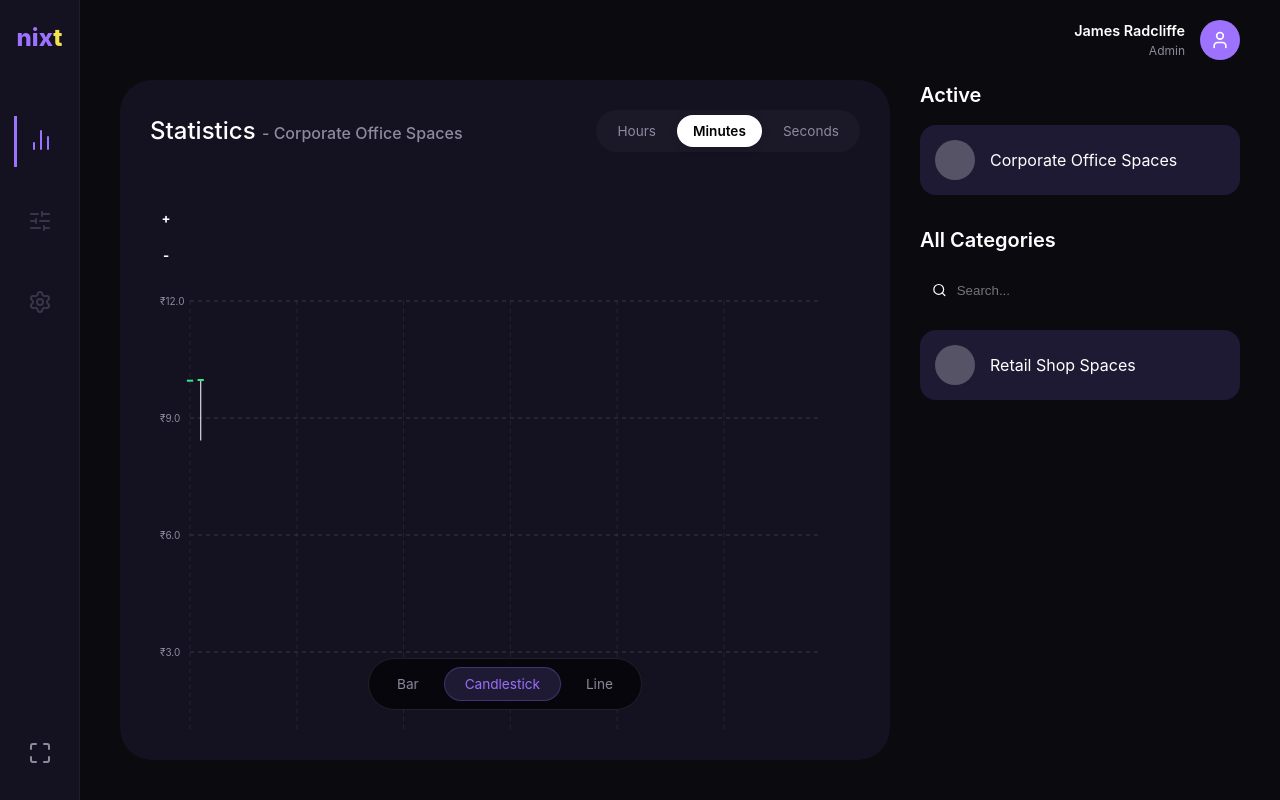
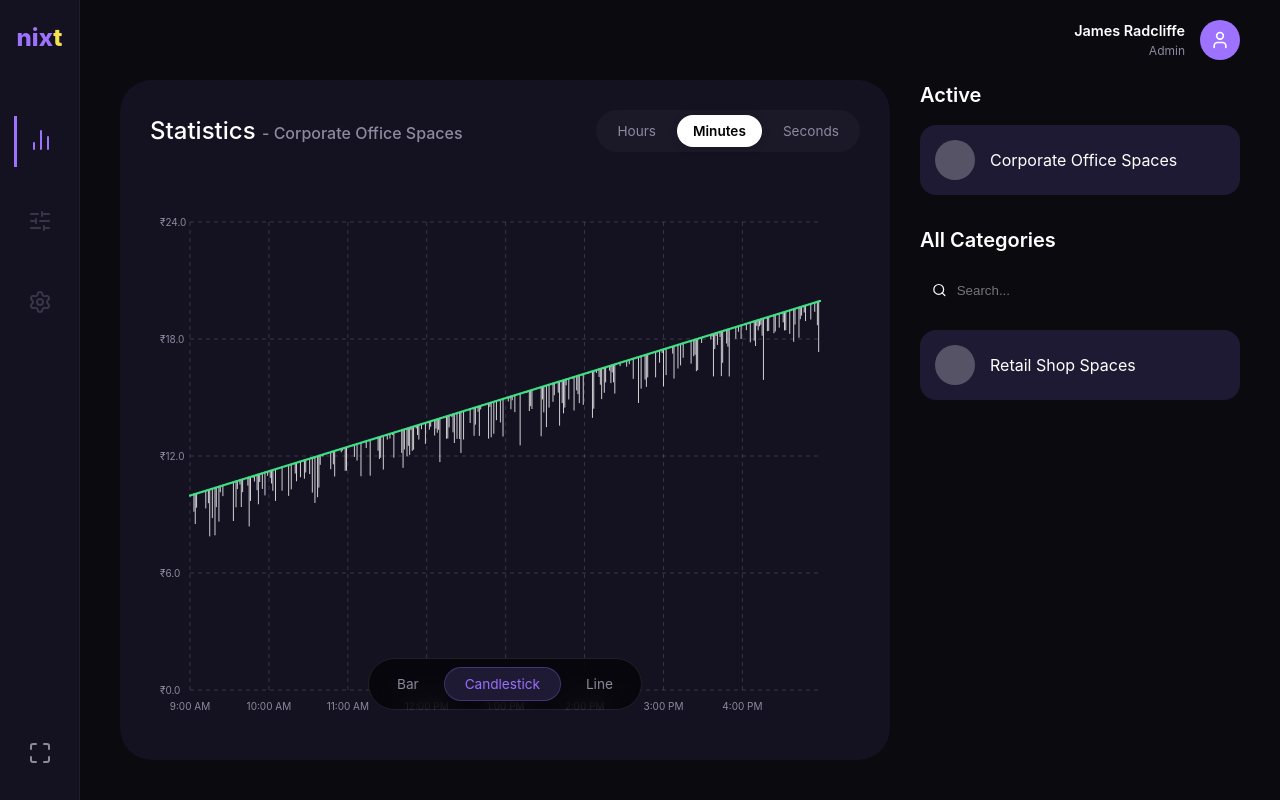
Before and after one commit to NdonwiRhema/demo--simulation, a React (Vite) app: page / in a window 1280 px wide. Built offline with nearby package versions, Linux system fonts and the light colour scheme.

Commit message:
Points are plottefd correctly on the chart

```diff
--- a/src/components/Chart/CustomChart.tsx
+++ b/src/components/Chart/CustomChart.tsx
@@ -1,10 +1,9 @@
 import React, { useMemo, useEffect, useRef, useState } from 'react';
 import { useAppConfig } from '../../context/AppContext';
 import { Category, ChartMode, ChartDataPoint } from '../../types';
-import { generateSimulationData, generateDailyMacroData } from '../../core/SimulationEngine';
+import { generateSimulationData } from '../../core/SimulationEngine';
 
-interface Props {
-}
+interface Props {}
 
 export default function CustomChart({}: Props) {
   const { categories, activeCategoryId, chartMode, timeFrame, currency } = useAppConfig();
@@ -17,8 +16,6 @@ export default function CustomChart({}: Props) {
   const [dimensions, setDimensions] = useState({ width: 800, height: 400 });
   const [hoveredIndex, setHoveredIndex] = useState<number | null>(null);
   const [clickedIndex, setClickedIndex] = useState<number | null>(null);
-  const [simulatedTime, setSimulatedTime] = useState<Date | null>(null);
-  const [zoomLevel, setZoomLevel] = useState(1);
 
   useEffect(() => {
     if (!containerRef.current) return;
@@ -32,129 +29,67 @@ export default function CustomChart({}: Props) {
     return () => observer.disconnect();
   }, []);
 
-  const currentHour = simulatedTime ? simulatedTime.getHours() : (category?.settings.dayHours === 'Daylight' ? 9 : 0);
-
-  const macroData = useMemo(() => {
+  const rawData = useMemo(() => {
     if (!category) return [];
-    return generateDailyMacroData(category.settings, new Date());
+    return generateSimulationData(category.settings, new Date());
   }, [category]);
 
-  const [dataMap, setDataMap] = useState<Record<number, ChartDataPoint[]>>({});
+  const displayData = useMemo(() => {
+    if (!category || rawData.length === 0) return [];
 
-  useEffect(() => {
-    if (!category) return;
-    setDataMap({}); // Clear memory when category changes
-  }, [category]);
+    if (timeFrame === 'Hours') {
+      const hourly: ChartDataPoint[] = [];
+      const grouped = new Map<number, ChartDataPoint[]>();
 
-  useEffect(() => {
-    if (!category) return;
-
-    setDataMap(prev => {
-      const next = { ...prev };
-      let changed = false;
-
-      // 1. Fetch current hour if missing
-      if (!next[currentHour]) {
-        next[currentHour] = generateSimulationData(category.settings, new Date(), currentHour);
-        changed = true;
+      for(const pt of rawData) {
+         const h = pt.time.getHours();
+         if(!grouped.has(h)) grouped.set(h, []);
+         grouped.get(h)!.push(pt);
       }
 
-      // 2. Prefetch next hour silently
-      const nextHour = currentHour + 1;
-      const endHour = category.settings.dayHours === 'Daylight' ? 17 : 24;
-      if (nextHour < endHour && !next[nextHour]) {
-        setTimeout(() => {
-           setDataMap(p => {
-              if (p[nextHour]) return p;
-              return { ...p, [nextHour]: generateSimulationData(category.settings, new Date(), nextHour) };
+      grouped.forEach((pts, h) => {
+         const last = pts[pts.length - 1];
+         const sumVol = pts.reduce((a, b) => a + b.volume, 0);
+         hourly.push({
+            time: new Date(pts[0].time.getFullYear(), pts[0].time.getMonth(), pts[0].time.getDate(), h, 0, 0, 0),
+            volume: sumVol,
+            maxVolume: category.settings.rateOfDepletion,
+            price: last.price, // Close price of the hour
+            isProgressive: false,
+            isRegressive: false
          });
-        }, 50);
+      });
+      hourly.forEach((h, i) => {
+        if (i > 0) {
+          h.isProgressive = h.price >= hourly[i-1].price;
+          h.isRegressive = h.price < hourly[i-1].price;
+        } else {
+          h.isProgressive = true;
+        }
+      });
+      return hourly;
     }
 
-      return changed ? next : prev;
-    });
-  }, [category, currentHour]);
-
-  const visibleRawData = useMemo(() => {
-    if (!simulatedTime || !dataMap[currentHour]) return [];
-    return dataMap[currentHour].filter(d => d.time <= simulatedTime);
-  }, [simulatedTime, currentHour, dataMap]);
-
-  const displayData = useMemo(() => {
-    if (!category || visibleRawData.length === 0) return [];
-
-    const startHour = category.settings.dayHours === 'Daylight' ? 9 : 0;
-    const endHour = category.settings.dayHours === 'Daylight' ? 17 : 24;
-
-    // 1. HOURS TIMEFRAME
-    if (timeFrame === 'Hours') {
-      return macroData.map(m => {
-         if (m.time.getHours() === currentHour && simulatedTime) {
-           const currentRaw = visibleRawData;
-           if (currentRaw.length > 0) {
-             const last = currentRaw[currentRaw.length - 1];
-             const sumVol = currentRaw.reduce((acc, b) => acc + b.volume, 0);
-             return {
-               ...m,
-               volume: Math.max(0, sumVol),
-               price: last.price,
-               isProgressive: currentHour > startHour ? last.price >= (macroData[m.time.getHours() - startHour - 1]?.price || 0) : true,
-               isRegressive: currentHour > startHour ? last.price < (macroData[m.time.getHours() - startHour - 1]?.price || 0) : false
-             };
-           } else {
-             return { ...m, volume: 0, price: currentHour > startHour ? (macroData[m.time.getHours() - startHour - 1]?.price || 0) : (category.settings.startingPricePerDay || 0) };
+    if (timeFrame === 'Minutes') {
+      const minutely: ChartDataPoint[] = [];
+      const grouped = new Map<number, ChartDataPoint[]>();
+      for(const pt of rawData) {
+         const ts = new Date(pt.time.getFullYear(), pt.time.getMonth(), pt.time.getDate(), pt.time.getHours(), pt.time.getMinutes(), 0, 0).getTime();
+         if(!grouped.has(ts)) grouped.set(ts, []);
+         grouped.get(ts)!.push(pt);
       }
-         } else if (m.time.getHours() > currentHour) {
-           return {
-             ...m,
-             volume: 0,
-             price: m.time.getHours() > startHour ? (macroData[m.time.getHours() - startHour - 1]?.price || 0) : (category.settings.startingPricePerDay || 0)
-           };
-         }
-         return m;
-      });
-    }
-
-    // 2. MINUTES TIMEFRAME
-    if (timeFrame === 'Minutes') {
-       if (!simulatedTime) return [];
-       const minutely: ChartDataPoint[] = [];
-       const groupedMap = new Map<number, ChartDataPoint[]>();
-
-       for(const pt of visibleRawData) {
-          const minuteTs = new Date(pt.time.getFullYear(), pt.time.getMonth(), pt.time.getDate(), pt.time.getHours(), pt.time.getMinutes(), 0, 0).getTime();
-          if(!groupedMap.has(minuteTs)) groupedMap.set(minuteTs, []);
-          groupedMap.get(minuteTs)!.push(pt);
-       }
-
-       for (let m = 0; m < 60; m++) {
-          const minuteTs = new Date(simulatedTime.getFullYear(), simulatedTime.getMonth(), simulatedTime.getDate(), currentHour, m, 0, 0).getTime();
-          const pointsInMinute = groupedMap.get(minuteTs);
-
-          if (pointsInMinute && pointsInMinute.length > 0) {
-             const last = pointsInMinute[pointsInMinute.length - 1];
-             const sumVol = pointsInMinute.reduce((a, b) => a + b.volume, 0);
+      grouped.forEach((pts, ts) => {
+         const last = pts[pts.length - 1];
+         const sumVol = pts.reduce((a, b) => a + b.volume, 0);
          minutely.push({
-                time: new Date(minuteTs),
+            time: new Date(ts),
             volume: sumVol,
             maxVolume: category.settings.rateOfDepletion / 60,
             price: last.price,
             isProgressive: false,
             isRegressive: false
          });
-          } else {
-             minutely.push({
-                time: new Date(minuteTs),
-                volume: 0,
-                maxVolume: category.settings.rateOfDepletion / 60,
-                price: minutely.length > 0
-                    ? minutely[minutely.length - 1].price
-                    : (currentHour > startHour && macroData[currentHour - startHour - 1] ? macroData[currentHour - startHour - 1].price : (category.settings.priceVariation === 'Continuous' && category.settings.startingPricePerDay ? category.settings.startingPricePerDay : 0)),
-                isProgressive: false,
-                isRegressive: false
       });
-          }
-       }
       minutely.forEach((m, i) => {
         if (i > 0) {
           m.isProgressive = m.price >= minutely[i-1].price;
@@ -166,74 +101,14 @@ export default function CustomChart({}: Props) {
       return minutely;
     }
 
-    // 3. SECONDS TIMEFRAME (Isolate precisely to the active hour to prevent 28K DOM node crashes)
-    if (timeFrame === 'Seconds') {
-       if (!simulatedTime) return [];
-       const secondsInHour: ChartDataPoint[] = [];
-       const rawObj = dataMap[currentHour];
-       if (!rawObj) return [];
-
-       for (let s = 0; s < 3600; s++) {
-          const pt = rawObj[s];
-          if (pt && pt.time <= simulatedTime) {
-             secondsInHour.push({
-               ...pt,
-               isProgressive: s > 0 ? pt.price >= rawObj[s-1].price : true,
-               isRegressive: s > 0 ? pt.price < rawObj[s-1].price : false
-             });
-          } else {
-             const simulatedSecTs = new Date(simulatedTime.getFullYear(), simulatedTime.getMonth(), simulatedTime.getDate(), currentHour, Math.floor(s / 60), s % 60, 0);
-             secondsInHour.push({
-                   time: simulatedSecTs,
-                   volume: 0,
-                   maxVolume: category.settings.rateOfDepletion / 3600,
-                   price: secondsInHour.length > 0 ? secondsInHour[secondsInHour.length - 1].price : (currentHour > startHour && macroData[currentHour - startHour - 1] ? macroData[currentHour - startHour - 1].price : (category.settings.priceVariation === 'Continuous' && category.settings.startingPricePerDay ? category.settings.startingPricePerDay : 0)),
-                   isProgressive: false,
-                   isRegressive: false
-             });
-          }
-       }
-       return secondsInHour;
-    }
-
-    return [];
-  }, [visibleRawData, timeFrame, category, simulatedTime, currentHour, dataMap, macroData]);
-
-  // Live Data Replay Animation Loop
-  useEffect(() => {
-    if (!category || Object.keys(dataMap).length === 0) return;
-    const startHour = category.settings.dayHours === 'Daylight' ? 9 : 0;
-    const endHour = category.settings.dayHours === 'Daylight' ? 17 : 24;
-
-    if (!simulatedTime) {
-      const initDt = new Date();
-      initDt.setHours(startHour, 0, 0, 0);
-      setSimulatedTime(initDt);
-      return;
-    }
-
-    // Simulate 1 tick = 1 Second of data (Running 20 ticks per second visually)
-    const playheadTimer = setInterval(() => {
-      setSimulatedTime(prev => {
-        if (!prev) return prev;
-        const nextTime = new Date(prev.getTime() + 1000);
-        if (nextTime.getHours() >= endHour) {
-          clearInterval(playheadTimer);
-          return prev;
-        }
-        return nextTime;
-      });
-    }, 50);
-
-    return () => clearInterval(playheadTimer);
-  }, [category, simulatedTime === null, Object.keys(dataMap).length === 0]);
+    // Seconds
+    return rawData;
+  }, [rawData, timeFrame, category]);
 
   useEffect(() => {
     setHoveredIndex(null);
     setClickedIndex(null);
   }, [displayData]);
-
-  const visibleDisplayData = displayData;
 
   if (!category || displayData.length === 0) {
     return <div className="no-chart" ref={containerRef}>Processing Simulation Data...</div>;
@@ -245,18 +120,15 @@ export default function CustomChart({}: Props) {
   const paddingX = 40;
   const paddingY = 40;
 
-  const chartW = (dimensions.width * zoomLevel) - paddingX * 2;
+  const chartW = dimensions.width - paddingX * 2;
   const chartH = dimensions.height - paddingY * 2;
 
   const getX = (index: number) => paddingX + (index / Math.max(displayData.length - 1, 1)) * chartW;
   const getY = (val: number) => paddingY + chartH - (val / (maxVolumeLimit || 1)) * chartH;
   const getPriceY = (val: number) => paddingY + chartH - (val / (maxPriceLimit || 1)) * chartH;
 
-  const pathD = mode === 'Line' && visibleDisplayData.length > 0
-    ? visibleDisplayData
-        .map((d, i) => (simulatedTime && d.time <= simulatedTime) ? `${i === 0 ? 'M' : 'L'} ${getX(i)} ${getPriceY(d.price)}` : '')
-        .filter(p => p !== '')
-        .join(' ')
+  const pathD = mode === 'Line' && displayData.length > 0
+    ? displayData.map((d, i) => `${i === 0 ? 'M' : 'L'} ${getX(i)} ${getPriceY(d.price)}`).join(' ')
     : '';
 
   const yTicks = [0, maxPriceLimit * 0.25, maxPriceLimit * 0.5, maxPriceLimit * 0.75, maxPriceLimit];
@@ -264,57 +136,27 @@ export default function CustomChart({}: Props) {
   const pointWidth = Math.max((chartW / displayData.length) * 0.6, 2);
 
   return (
-    <div ref={containerRef} style={{ width: '100%', height: '100%', position: 'relative', overflowX: 'auto', overflowY: 'hidden' }}>
-      <div className="zoom-controls">
-         <button className="super-button secondary" onClick={() => setZoomLevel(z => Math.min(z + 0.5, 10))}>+</button>
-         <button className="super-button secondary" onClick={() => setZoomLevel(z => Math.max(z - 0.5, 1))}>-</button>
-      </div>
-
-      <svg width={dimensions.width * zoomLevel} height={dimensions.height}>
-        {/* Y Axis Grid & Labels */}
+    <div ref={containerRef} style={{ width: '100%', height: '100%', position: 'relative' }}>
+      <svg width={dimensions.width} height={dimensions.height}>
         {yTicks.map((tick, i) => (
           <g key={`y-${i}`}>
             <line
               x1={paddingX} y1={getPriceY(tick)}
-              x2={dimensions.width * zoomLevel - paddingX} y2={getPriceY(tick)}
+              x2={dimensions.width - paddingX} y2={getPriceY(tick)}
               stroke="rgba(255,255,255,0.15)" strokeDasharray="4 4"
             />
-            <text x={10} y={getPriceY(tick) + 4} fill="var(--text-secondary)" fontSize={10} style={{ position: 'sticky', left: 10 }}>{currencySymbol}{tick.toFixed(1)}</text>
+            <text x={10} y={getPriceY(tick) + 4} fill="var(--text-secondary)" fontSize={10}>{currencySymbol}{tick.toFixed(1)}</text>
           </g>
         ))}
 
-        {/* X Axis Grid & Labels */}
-        {visibleDisplayData.map((d, i) => {
-          let drawLabel = false;
-          if (timeFrame === 'Hours') drawLabel = true;
-          if (timeFrame === 'Minutes') drawLabel = d.time.getMinutes() % 10 === 0;
-          if (timeFrame === 'Seconds') drawLabel = d.time.getSeconds() === 0;
-
-          if (!drawLabel) return null;
-
-          const x = getX(i);
-          return (
-             <g key={`x-axis-${i}`}>
-               <line x1={x} y1={paddingY} x2={x} y2={dimensions.height - paddingY} stroke="rgba(255,255,255,0.08)" strokeDasharray="4 4" />
-               <text x={x} y={dimensions.height - paddingY + 20} fill="var(--text-secondary)" fontSize={10} textAnchor="middle">
-                  {timeFrame === 'Seconds'
-                    ? d.time.toLocaleTimeString([], {minute: '2-digit', second: '2-digit'})
-                    : d.time.toLocaleTimeString([], {hour: 'numeric', minute: timeFrame === 'Hours' ? undefined : '2-digit'})}
-               </text>
-             </g>
-          )
-        })}
-
-        {/* Line Mode */}
         {mode === 'Line' && (
           <path d={pathD} fill="none" stroke="var(--accent-purple)" strokeWidth={2} />
         )}
 
-        {/* Candlestick / Bar Mode */}
-        {mode !== 'Line' && visibleDisplayData.map((d, i) => {
-          if (simulatedTime && d.time > simulatedTime) return null; // Prevent future price flickering
+        {mode !== 'Line' && displayData.map((d, i) => {
+          const x = getX(i);
+          const drawLabel = timeFrame === 'Hours' || (timeFrame === 'Minutes' && d.time.getMinutes() === 0);
 
-          const x = getX(i);
           const openPrice = i > 0 ? displayData[i - 1].price : (displayData[0]?.price || 0);
           const closePrice = d.price;
           const remainingUnits = d.maxVolume - d.volume;
@@ -330,8 +172,17 @@ export default function CustomChart({}: Props) {
             color = closePrice >= openPrice ? 'var(--accent-green)' : 'var(--accent-red)';
           }
 
-          if (mode === 'Bar') {
           return (
+            <React.Fragment key={`group-${i}`}>
+              {drawLabel && (
+                <g key={`x-${i}`}>
+                  <line x1={x} y1={paddingY} x2={x} y2={dimensions.height - paddingY} stroke="rgba(255,255,255,0.15)" strokeDasharray="4 4" />
+                  <text x={x} y={dimensions.height - paddingY + 20} fill="var(--text-secondary)" fontSize={10} textAnchor="middle">
+                     {d.time.toLocaleTimeString([], {hour: 'numeric', minute: timeFrame === 'Hours' ? undefined : '2-digit'})}
+                  </text>
+                </g>
+              )}
+              {mode === 'Bar' && (
                 <rect
                   key={`bar-${i}`}
                   x={x - pointWidth/2}
@@ -341,10 +192,8 @@ export default function CustomChart({}: Props) {
                   fill={color}
                   rx={1}
                 />
-             );
-          }
-
-          if (mode === 'Candlestick') {
+              )}
+              {mode === 'Candlestick' && (() => {
                  const wickLength = (Math.max(remainingUnits, 0) / (maxVolumeLimit || 1)) * chartH;
                  return (
                   <g key={`candle-${i}`}>
@@ -363,13 +212,14 @@ export default function CustomChart({}: Props) {
                       fill={color}
                     />
                   </g>
+                 )
+              })()}
+            </React.Fragment>
           );
-          }
-          return null;
         })}
 
         <g className="interaction-layer">
-          {visibleDisplayData.map((d, i) => {
+          {displayData.map((d, i) => {
             const x = getX(i);
             const hitWidth = Math.max(pointWidth + 4, 10);
             return (
@@ -389,10 +239,10 @@ export default function CustomChart({}: Props) {
           })}
         </g>
 
-        {hoveredIndex !== null && visibleDisplayData[hoveredIndex] && (
+        {hoveredIndex !== null && displayData[hoveredIndex] && (
           <circle
             cx={getX(hoveredIndex)}
-            cy={getPriceY(visibleDisplayData[hoveredIndex].price)}
+            cy={getPriceY(displayData[hoveredIndex].price)}
             r={5}
             fill="var(--accent-gold)"
             stroke="var(--bg-main)"
@@ -401,10 +251,10 @@ export default function CustomChart({}: Props) {
           />
         )}
 
-        {clickedIndex !== null && clickedIndex !== hoveredIndex && visibleDisplayData[clickedIndex] && (
+        {clickedIndex !== null && clickedIndex !== hoveredIndex && displayData[clickedIndex] && (
           <circle
             cx={getX(clickedIndex)}
-            cy={getPriceY(visibleDisplayData[clickedIndex].price)}
+            cy={getPriceY(displayData[clickedIndex].price)}
             r={5}
             fill="var(--text-primary)"
             stroke="var(--bg-main)"
@@ -414,22 +264,20 @@ export default function CustomChart({}: Props) {
         )}
       </svg>
 
-      {clickedIndex !== null && visibleDisplayData[clickedIndex] && (
+      {clickedIndex !== null && displayData[clickedIndex] && (
         <div className="chart-tooltip" style={{
           left: Math.min(getX(clickedIndex) + 15, dimensions.width - 150),
-          top: Math.max(getPriceY(visibleDisplayData[clickedIndex].price) - 60, 20),
+          top: Math.max(getPriceY(displayData[clickedIndex].price) - 60, 20),
         }}>
-          <p><strong>Time:</strong> {visibleDisplayData[clickedIndex].time.toLocaleTimeString([], {hour: '2-digit', minute:'2-digit'})}</p>
-          <p><strong>Volume:</strong> {visibleDisplayData[clickedIndex].volume.toFixed(2)}</p>
-          <p><strong>Max Cap:</strong> {visibleDisplayData[clickedIndex].maxVolume}</p>
-          <p><strong>Price:</strong> {currencySymbol}{visibleDisplayData[clickedIndex].price.toFixed(2)}</p>
+          <p><strong>Time:</strong> {displayData[clickedIndex].time.toLocaleTimeString([], {hour: '2-digit', minute:'2-digit'})}</p>
+          <p><strong>Volume:</strong> {displayData[clickedIndex].volume.toFixed(2)}</p>
+          <p><strong>Max Cap:</strong> {displayData[clickedIndex].maxVolume}</p>
+          <p><strong>Price:</strong> {currencySymbol}{displayData[clickedIndex].price.toFixed(2)}</p>
           <button className="super-button primary mt-2" style={{width: '100%', padding: '4px'}} onClick={(e) => {}}></button>
         </div>
       )}
 
       <style>{`
-        .zoom-controls { position: sticky; left: 10px; top: 10px; display: flex; flex-direction: column; gap: 5px; z-index: 50; padding-top: 10px;}
-        .zoom-controls button { width: 32px; height: 32px; padding: 0; display: flex; align-items: center; justify-content: center; font-weight: bold;}
         .chart-tooltip { position: absolute; background: var(--bg-surface); border: 1px solid var(--border-active); padding: 12px; border-radius: var(--radius-sm); box-shadow: 0 8px 24px rgba(0,0,0,0.5); pointer-events: none; z-index: 100; font-size: 0.8rem; min-width: 140px; }
         .chart-tooltip p { margin: 0 0 6px 0; color: var(--text-secondary); display: flex; justify-content: space-between; gap: 15px;}
         .chart-tooltip p:last-child { margin-bottom: 0; }
--- a/src/core/SimulationEngine.ts
+++ b/src/core/SimulationEngine.ts
@@ -1,9 +1,9 @@
 import { CategorySettings, ChartDataPoint } from '../types';
 
 /**
- * Procedurally generates data for an entire day, or precisely one hour if targetHour is specified.
+ * Procedurally generates data for an entire day
  */
-export function generateSimulationData(settings: CategorySettings, date: Date = new Date(), targetHour?: number): ChartDataPoint[] {
+export function generateSimulationData(settings: CategorySettings, date: Date = new Date()): ChartDataPoint[] {
   // Determine hours (0-23) based on Daylight (9-16, i.e., 8 hours starting 9 to 17) or 24H
   const startHour = settings.dayHours === 'Daylight' ? 9 : 0;
   const endHour = settings.dayHours === 'Daylight' ? 17 : 24;
@@ -22,25 +22,7 @@ export function generateSimulationData(settings: CategorySettings, date: Date =
 
   const data: ChartDataPoint[] = [];
 
-  // Determine the bounding hours to generate
-  const loopStart = targetHour !== undefined ? Math.max(startHour, targetHour) : startHour;
-  const loopEnd = targetHour !== undefined ? Math.min(endHour, targetHour + 1) : endHour;
-
-  // Fast-forward currentPrice and currentVolume if starting from a later hour
-  if (targetHour !== undefined && targetHour > startHour) {
-    for (let h = startHour; h < targetHour; h++) {
-       const targetVolumePerHour = settings.volumeVariation === 'Hourly' && settings.hourlyVolumePattern?.[h] !== undefined
-           ? settings.hourlyVolumePattern[h]
-           : settings.rateOfDepletion;
-       currentVolume += targetVolumePerHour;
-
-       if (settings.priceVariation === 'Continuous') {
-           currentPrice += priceStep * 3600;
-       }
-    }
-  }
-
-  for (let h = loopStart; h < loopEnd; h++) {
+  for (let h = startHour; h < endHour; h++) {
     // Target volume and price for this hour
     const targetVolumePerHour = settings.volumeVariation === 'Hourly' && settings.hourlyVolumePattern?.[h] !== undefined
       ? settings.hourlyVolumePattern[h]
@@ -52,7 +34,6 @@ export function generateSimulationData(settings: CategorySettings, date: Date =
 
     // Distribution arrays
     let volumeDeltas = new Array(3600).fill(targetVolumePerHour / 3600);
-    let priceDeltas = new Array(3600).fill((targetPricePerHour - currentPrice) / 3600);
 
     if (settings.variationPattern) {
       // Smoothed Normalized Random Distribution over 3600 points
@@ -99,7 +80,7 @@ export function generateSimulationData(settings: CategorySettings, date: Date =
         finalPriceForSecond = currentPrice;
       }
 
-      const isProg = finalPriceForSecond > prevPrice;
+      const isProg = finalPriceForSecond >= prevPrice;
       const isReg = finalPriceForSecond < prevPrice;
 
       data.push({
@@ -115,47 +96,3 @@ export function generateSimulationData(settings: CategorySettings, date: Date =
 
   return data;
 }
-
-/**
- * Generates an ultra-lightweight Daily Summary vector holding max 24 elements for the 'Hours' tab.
- */
-export function generateDailyMacroData(settings: CategorySettings, date: Date = new Date()): ChartDataPoint[] {
-  const startHour = settings.dayHours === 'Daylight' ? 9 : 0;
-  const endHour = settings.dayHours === 'Daylight' ? 17 : 24;
-
-  const totalHours = endHour - startHour;
-  const priceStep = settings.priceVariation === 'Continuous' && settings.endingPricePerDay && settings.startingPricePerDay
-    ? (settings.endingPricePerDay - settings.startingPricePerDay) / totalHours
-    : 0;
-
-  const startingPrice = settings.priceVariation === 'Continuous' && settings.startingPricePerDay ? settings.startingPricePerDay : 0;
-
-  const macroData: ChartDataPoint[] = [];
-
-  for (let h = startHour; h < endHour; h++) {
-    const targetVolumePerHour = settings.volumeVariation === 'Hourly' && settings.hourlyVolumePattern?.[h] !== undefined
-      ? settings.hourlyVolumePattern[h]
-      : settings.rateOfDepletion;
-
-    let averagePricePerHour = startingPrice;
-    if (settings.priceVariation === 'Continuous') {
-      averagePricePerHour = startingPrice + (priceStep * (h - startHour + 1));
-    } else if (settings.priceVariation === 'Hourly' && settings.hourlyPricePattern?.[h] !== undefined) {
-      averagePricePerHour = settings.hourlyPricePattern[h];
-    }
-
-    const stepTime = new Date(date);
-    stepTime.setHours(h, 59, 59, 0); // close of the hour
-
-    macroData.push({
-       time: stepTime,
-       volume: targetVolumePerHour,
-       maxVolume: settings.rateOfDepletion,
-       price: averagePricePerHour,
-       isProgressive: h > startHour ? averagePricePerHour > macroData[macroData.length - 1].price : true,
-       isRegressive: h > startHour ? averagePricePerHour < macroData[macroData.length - 1].price : false
-    });
-  }
-
-  return macroData;
-}
```
Lines whose indentation alone changed are shown as unchanged.
